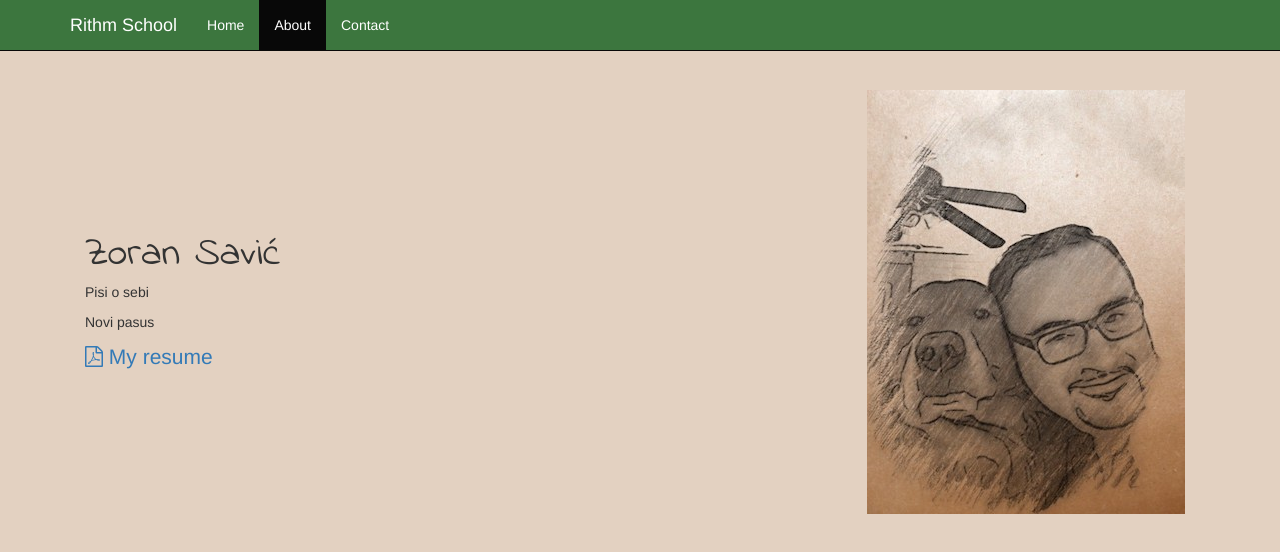
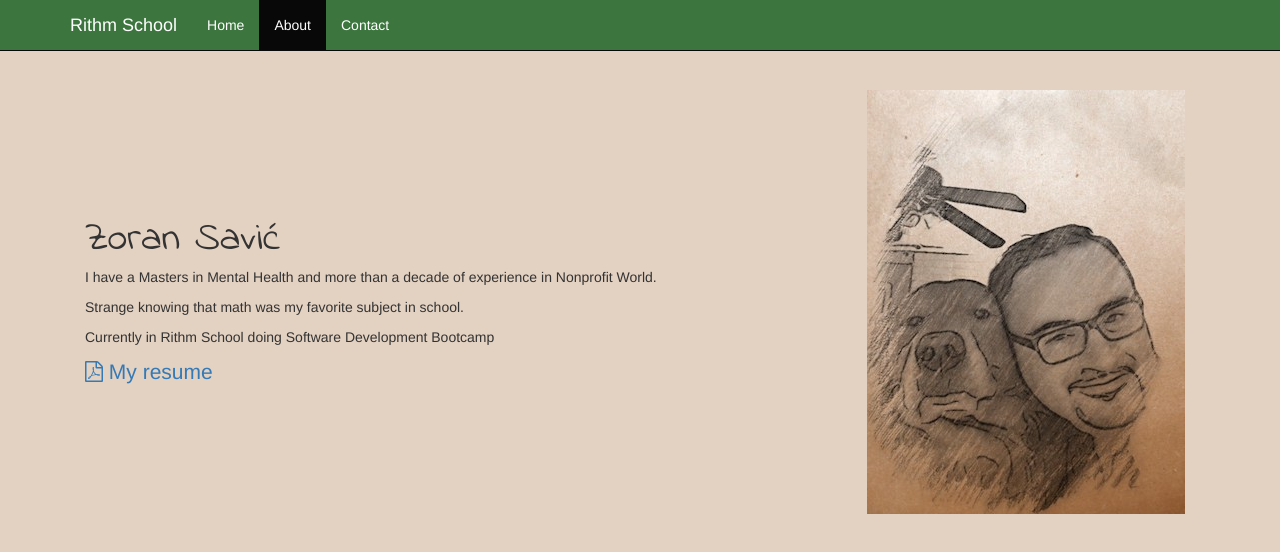
Before and after one commit to Zoran1979/rithm, a plain HTML site: page about.html in a window 1280 px wide. Drawn offline with nearby package versions, Linux system fonts and the light colour scheme.

Commit message:
resume updated

```diff
--- a/about.html
+++ b/about.html
@@ -42,9 +42,10 @@
         <div class="media">
           <div class="media-body media-middle">
             <h1 class="media-heading">Zoran Savić</h1>
-            <p>Pisi o sebi</p>
-            <p>Novi pasus</p>
-            <a class="lead" href = "Resume1.pdf"><i class="fa fa-file-pdf-o"></i> My resume</a>
+            <p>I have a Masters in  Mental Health and more than a decade of experience in Nonprofit World.</p>
+            <p>Strange knowing that math was my favorite subject in school.</p>
+            <p>Currently in Rithm School doing Software Development Bootcamp</p>
+            <a class="lead" href = "Resume.pdf"><i class="fa fa-file-pdf-o"></i> My resume</a>
           </div>
           <div class="media-left media-middle">
             <img class="media-object animated-image" src="images/zokte.jpg" alt="Zoran Savic">
```
Also changed, not shown: 1 other file.
